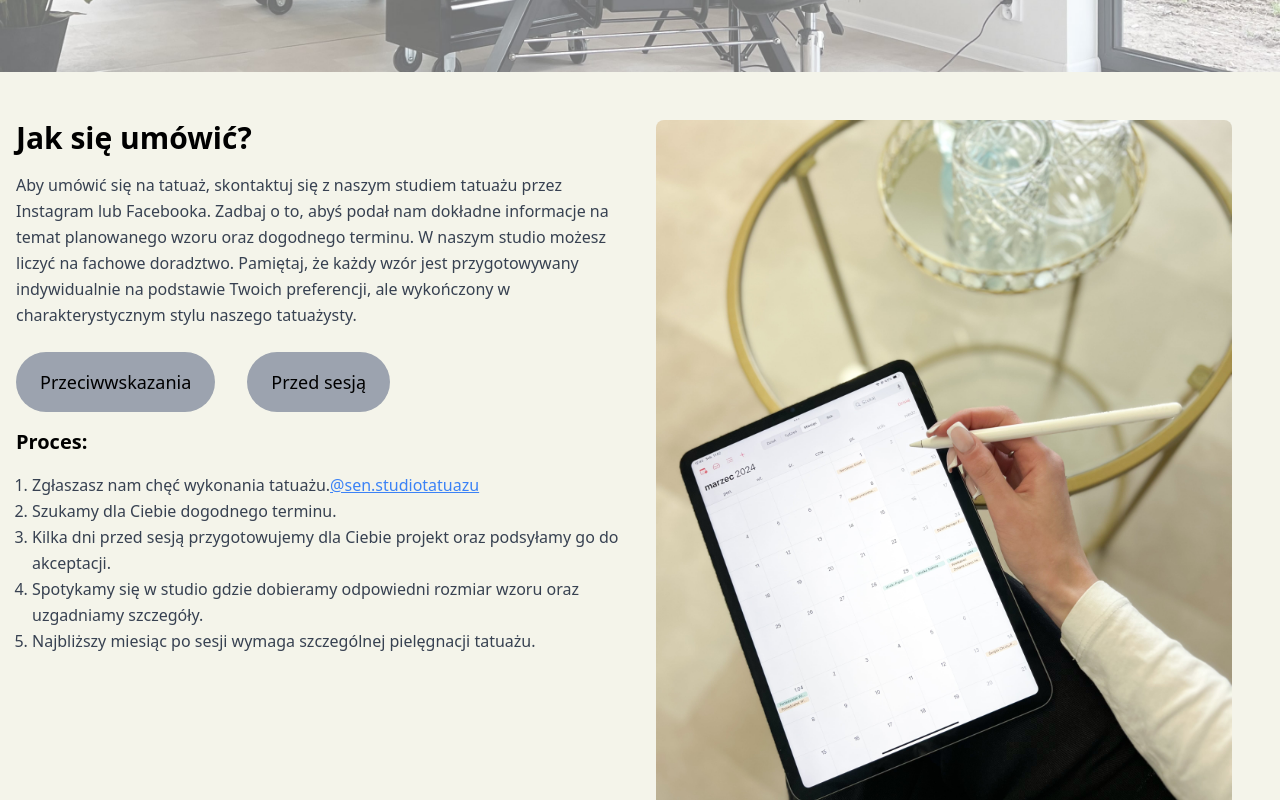
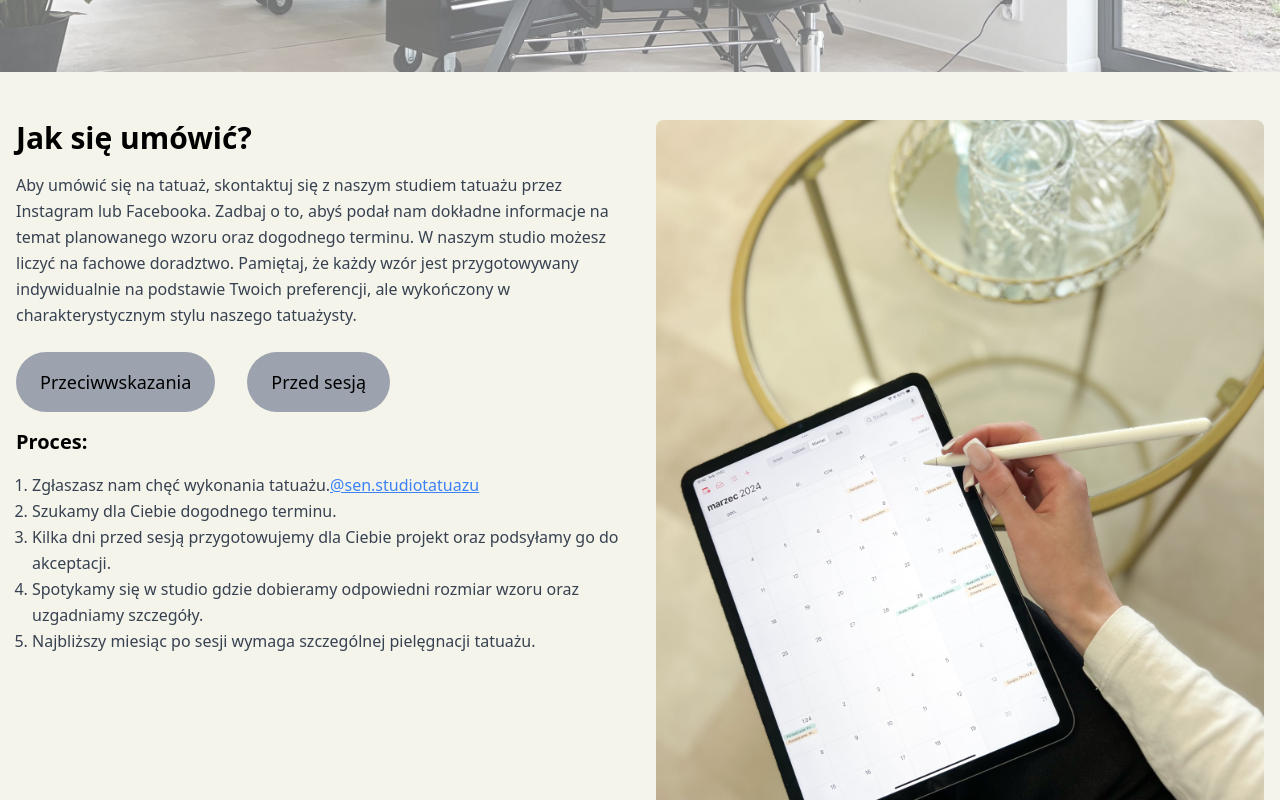
Before and after one commit to Jarek-Dzwolak/StudioSen, a React (Create React App) app: page / in a window 1280 px wide. Shown: the part 600-1400 px from the top of the page. Built offline with nearby package versions, Linux system fonts and the light colour scheme.

Commit message:
add with

```diff
--- a/src/components/HowToBook.jsx
+++ b/src/components/HowToBook.jsx
@@ -81,7 +81,7 @@ function HowToBook() {
             <img
               src={BookingPhoto}
               alt="Lokalizacja 2"
-              className="max-w-xl h-auto rounded-lg "
+              className="w-full h-auto rounded-lg "
             />
           </div>
         </div>
```
